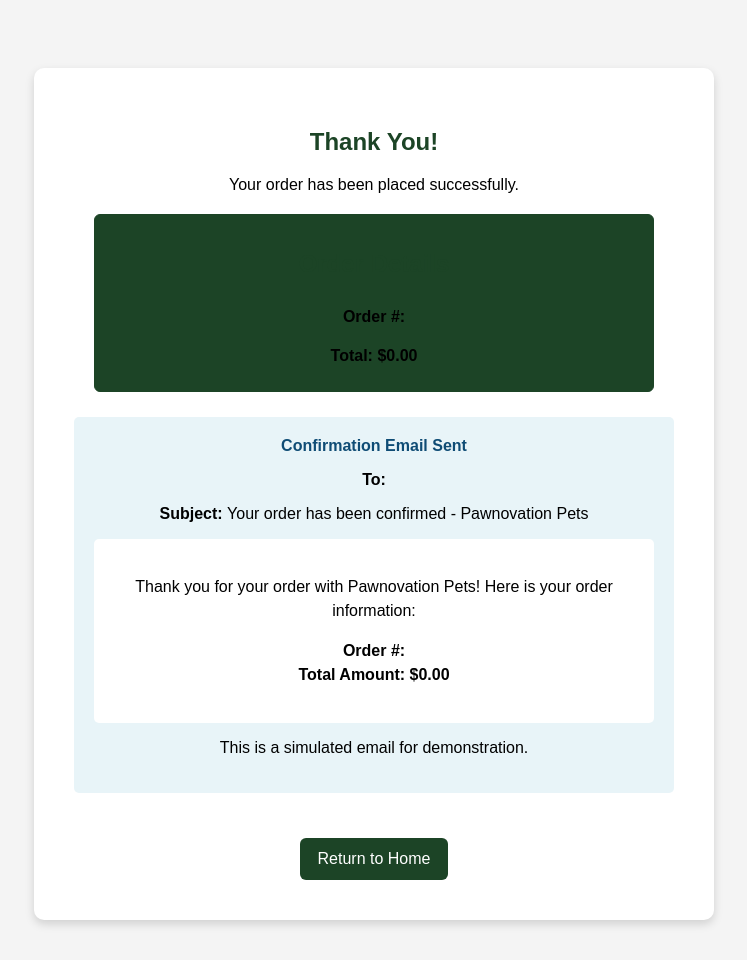
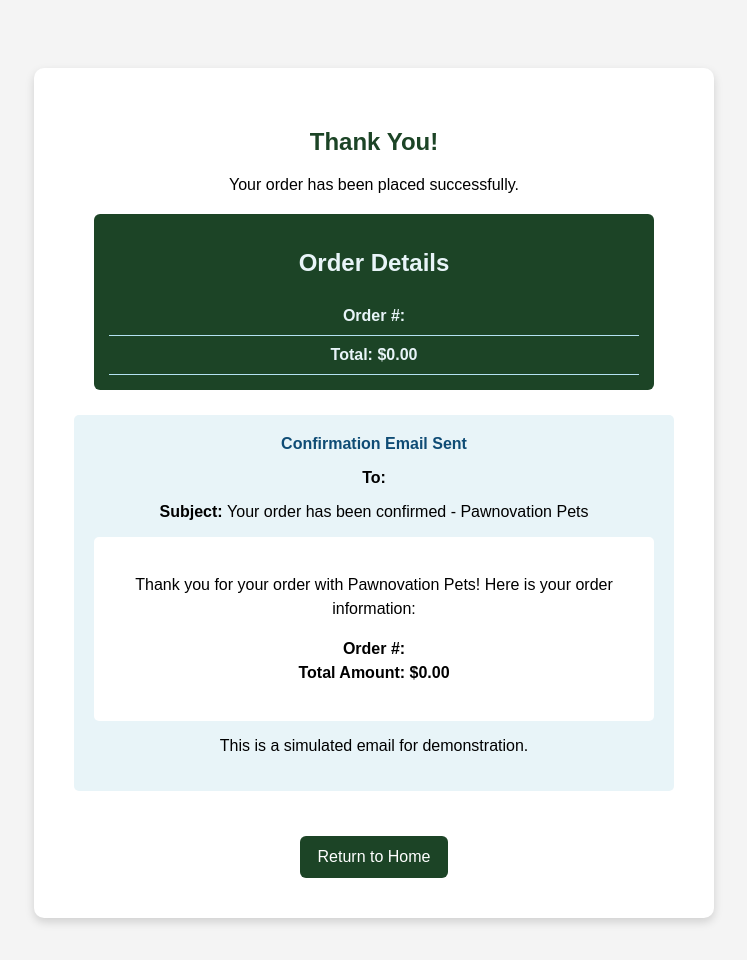
Before and after one commit to rouge-agenda/Software-Engr-for-E-Business, a PHP site: page /order_complete.php in a window 1280 px wide. Shown: the top 960 px of the page, without its empty margins (266-1013 px from the left). After the commit the page ends 924 px from the top, so only its background shows below. Run offline with PHP 8.4, Linux system fonts and the light colour scheme.

Commit message:
Improved order confirmation page
- Changed text color for better readability

```diff
--- a/paws frontend/order_complete.php
+++ b/paws frontend/order_complete.php
@@ -42,14 +42,18 @@
         }
         .order-box {
             background: #1c4426;
+            color: rgb(232, 244, 248);
             margin: 20px;
             padding: 15px;
             border-radius: 6px;
-            border: 1px solid #1c4426;
+            border: 1px solidrgb(53, 131, 73);
+        }
+        .order-box h2{
+            color:rgb(232, 244, 248);
         }
         .order-row {
             padding: 10px 0;
-            border-bottom: 1px solid #1c4426;
+            border-bottom: 1px solid rgb(180, 226, 242);
         }
         .email-notification-confirm {
             background:rgb(232, 244, 248);
```
